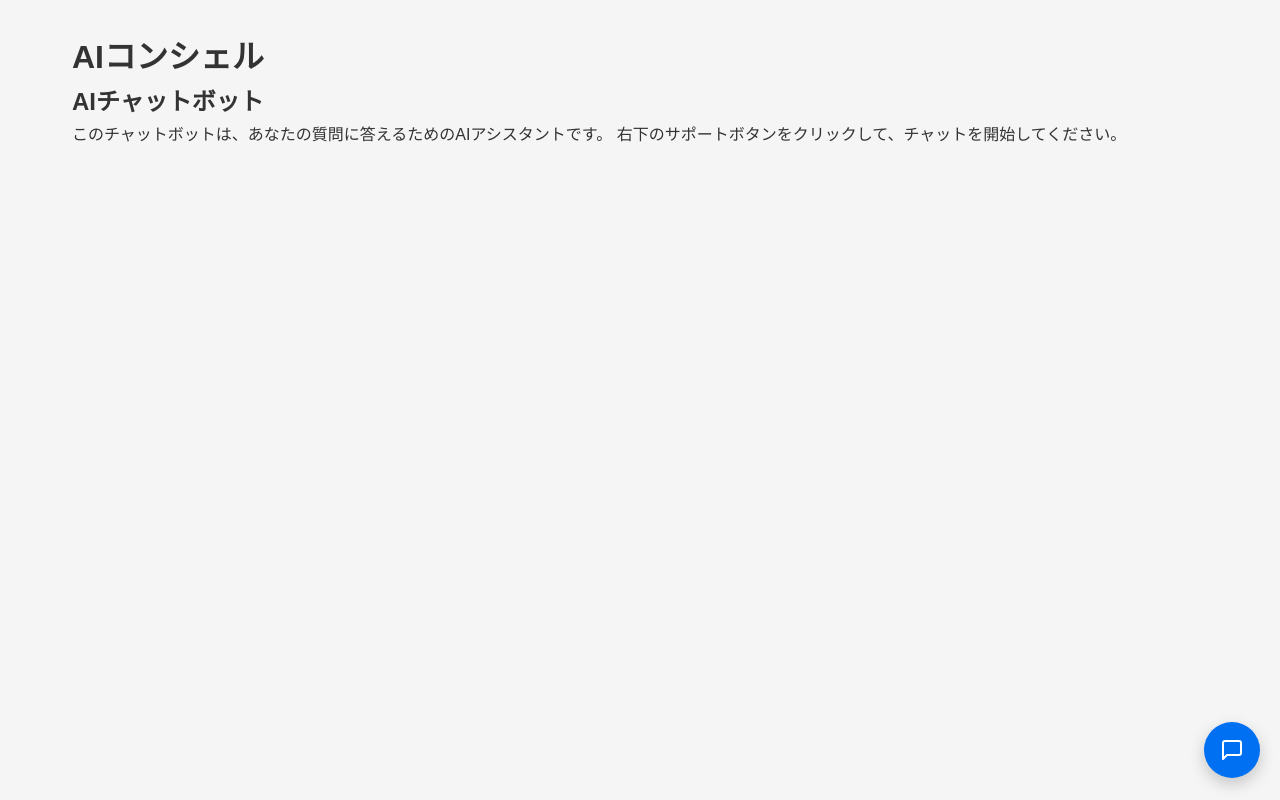
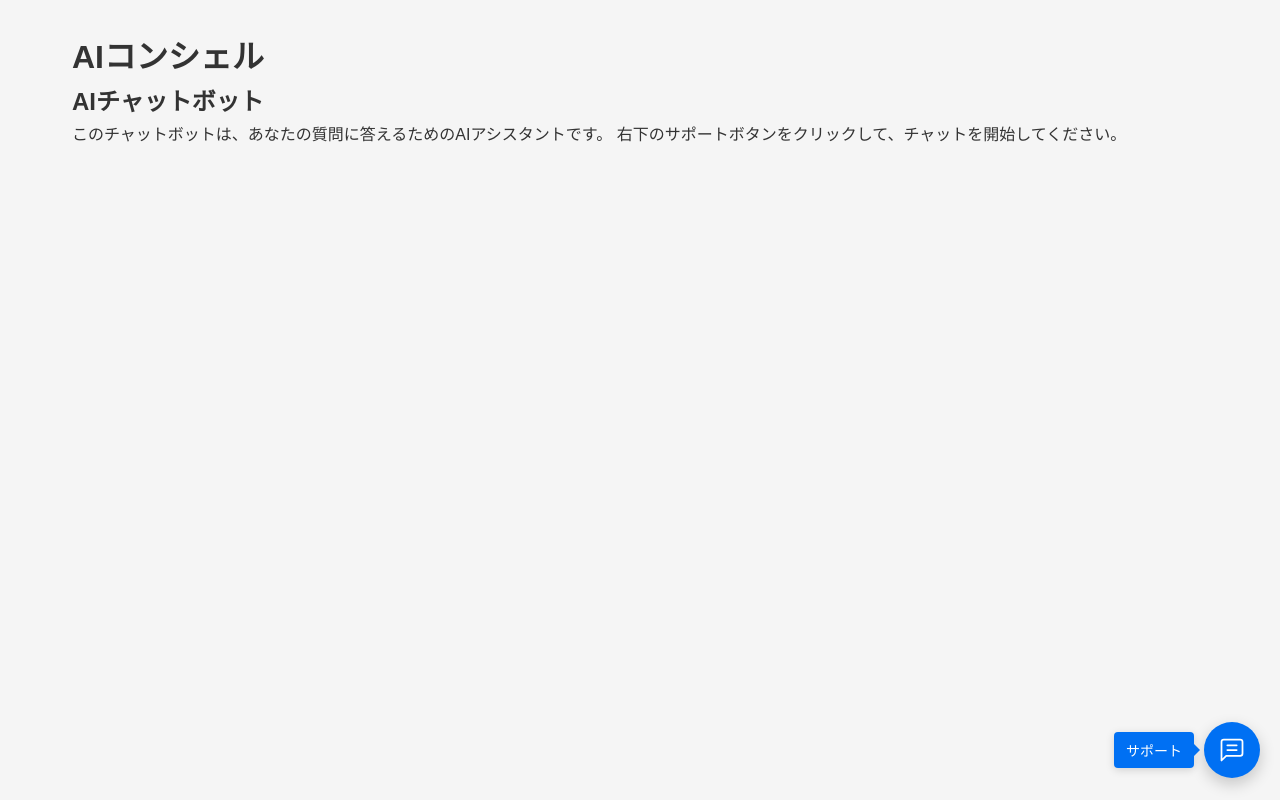
Before and after one commit to cayman1028/AI_conciel, a Next.js app: page / in a window 1280 px wide. In both pictures the pointer is over the button "サポート". Built offline with nearby package versions, Linux system fonts and the light colour scheme.

Commit message:
チャットボタンのデザイン改善: 吹き出しマーク内に2本線を配置し、ホバー時に「サポート」ラベルを表示

```diff
--- a/src/components/ChatWidget.tsx
+++ b/src/components/ChatWidget.tsx
@@ -277,8 +277,10 @@ export default function ChatWidget() {
           onClick={() => setIsExpanded(true)}
           aria-label="サポート"
         >
-          <svg xmlns="http://www.w3.org/2000/svg" width="24" height="24" viewBox="0 0 24 24" fill="none" stroke="currentColor" strokeWidth="2" strokeLinecap="round" strokeLinejoin="round">
+          <svg xmlns="http://www.w3.org/2000/svg" width="28" height="28" viewBox="0 0 24 24" fill="none" stroke="currentColor" strokeWidth="1.5" strokeLinecap="round" strokeLinejoin="round">
             <path d="M21 15a2 2 0 0 1-2 2H7l-4 4V5a2 2 0 0 1 2-2h14a2 2 0 0 1 2 2z"></path>
+            <line x1="8" y1="8" x2="16" y2="8" strokeWidth="1.5"></line>
+            <line x1="8" y1="12" x2="16" y2="12" strokeWidth="1.5"></line>
           </svg>
         </button>
       ) : (
--- a/src/styles/ChatWidget.module.css
+++ b/src/styles/ChatWidget.module.css
@@ -22,11 +22,58 @@
     justify-content: center;
     box-shadow: 0 4px 12px rgba(0, 0, 0, 0.15);
     transition: all 0.3s ease;
+    position: relative;
 }
 
 .chatButton:hover {
     transform: translateY(-2px);
     box-shadow: 0 6px 16px rgba(0, 0, 0, 0.2);
+}
+
+.chatButton::before {
+    content: "";
+    position: absolute;
+    left: -70px;
+    opacity: 0;
+    visibility: hidden;
+    transition: opacity 0.3s ease, visibility 0.3s ease;
+}
+
+.chatButton::after {
+    content: "";
+    position: absolute;
+    left: -10px;
+    opacity: 0;
+    visibility: hidden;
+    transition: opacity 0.3s ease, visibility 0.3s ease;
+}
+
+.chatButton:hover::before {
+    content: "サポート";
+    position: absolute;
+    left: -90px;
+    background-color: #0070f3;
+    color: white;
+    padding: 8px 12px;
+    border-radius: 4px;
+    font-size: 14px;
+    white-space: nowrap;
+    box-shadow: 0 2px 8px rgba(0, 0, 0, 0.15);
+    opacity: 1;
+    visibility: visible;
+}
+
+.chatButton:hover::after {
+    content: "";
+    position: absolute;
+    left: -10px;
+    width: 0;
+    height: 0;
+    border-top: 6px solid transparent;
+    border-bottom: 6px solid transparent;
+    border-left: 6px solid #0070f3;
+    opacity: 1;
+    visibility: visible;
 }
 
 .chatContainer {
```
